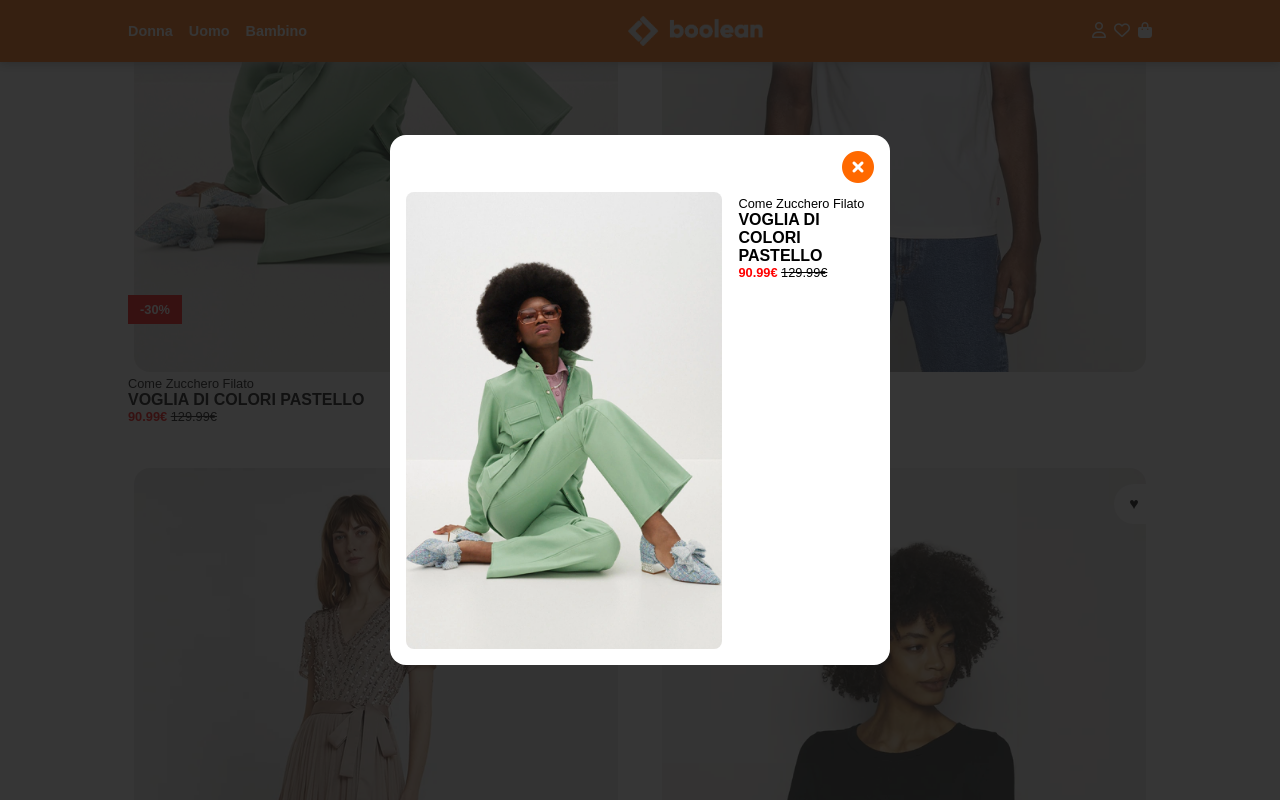
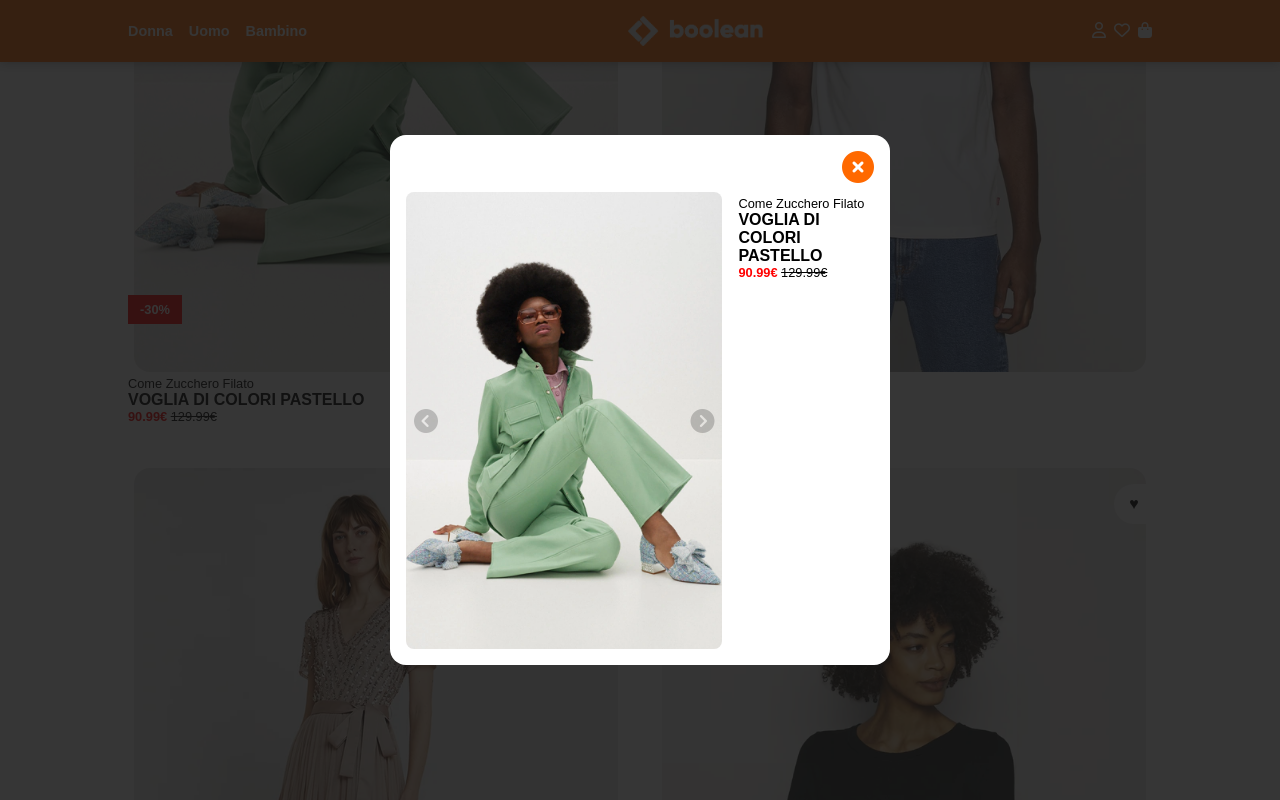
Before and after one commit to RiccardoImperiale/vite-boolando, a Vue app: page / in a window 1280 px wide. Both pictures are taken after a click on the element "VOGLIA DI COLORI PASTELLO". Shown: the part 1236-2036 px from the top of the page. Built offline with nearby package versions, Linux system fonts and the light colour scheme; data requests are answered from the project's data file.

Commit message:
add change modal image functionality

```diff
--- a/src/assets/scss/partials/_main.scss
+++ b/src/assets/scss/partials/_main.scss
@@ -14,18 +14,16 @@ main {
         flex-wrap: wrap;
 
         .card {
-
             height: 700px;
             width: calc((100% / 12) * 4 - 1rem);
             margin-top: 5rem;
 
             .card_image {
-                // background-color: #E7E5E5;
                 height: 100%;
                 position: relative;
                 display: flex;
-                // align-items: center;
-                // justify-content: center;
+                align-items: center;
+                justify-content: center;
                 border-radius: .5rem;
                 overflow: hidden;
 
--- a/src/assets/scss/partials/_modal.scss
+++ b/src/assets/scss/partials/_modal.scss
@@ -37,15 +37,35 @@
 
             .card_left {
                 width: 70%;
-                background-color: aqua;
                 overflow: hidden;
                 border-radius: .5rem;
+                position: relative;
+                display: flex;
+                align-items: center;
 
                 .card_image {
-
                     img {
                         width: 100%;
                         display: block;
+                    }
+                }
+
+                .buttons {
+                    position: absolute;
+                    display: flex;
+                    justify-content: space-between;
+                    width: 100%;
+                    padding: 0 0.5rem;
+
+                    i {
+                        font-size: 1.5rem;
+                        cursor: pointer;
+                        opacity: 0.2;
+                        transition: opacity .25s;
+
+                        &:hover {
+                            opacity: 1;
+                        }
                     }
                 }
             }
--- a/src/assets/scss/partials/_variables.scss
+++ b/src/assets/scss/partials/_variables.scss
@@ -1,5 +1,5 @@
 $primary_color: #FF6900;
-$shadow: #b3b3b3;
+$shadow: #0000004a;
 $bg_dark: #1A1A1A;
 $light: white;
 $danger: red;
--- a/src/components/ProductModal.vue
+++ b/src/components/ProductModal.vue
@@ -7,6 +7,7 @@ export default {
     data() {
         return {
             store,
+            frontImage: true
         }
     }
 }
@@ -22,7 +23,12 @@ export default {
 
                 <div class="card_left">
                     <div class="card_image">
-                        <img :src="'./img/' + product.frontImage" alt="">
+                        <img v-if="frontImage" :src="'./img/' + product.frontImage" alt="">
+                        <img v-else :src="'./img/' + product.backImage" alt="">
+                    </div>
+                    <div class="buttons">
+                        <i @click="frontImage = !frontImage" class="prev fa-solid fa-circle-chevron-left"></i>
+                        <i @click="frontImage = !frontImage" class="next fa-solid fa-circle-chevron-right"></i>
                     </div>
 
                 </div>
```
